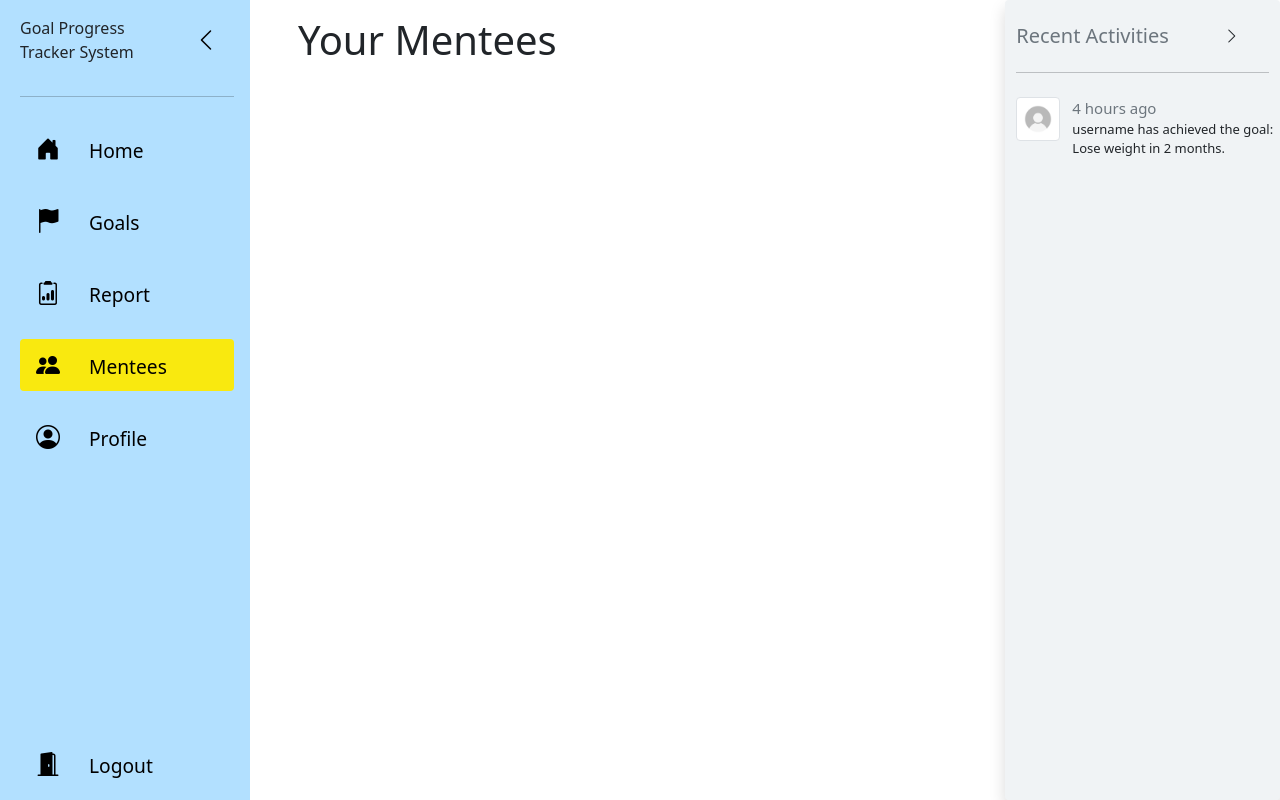
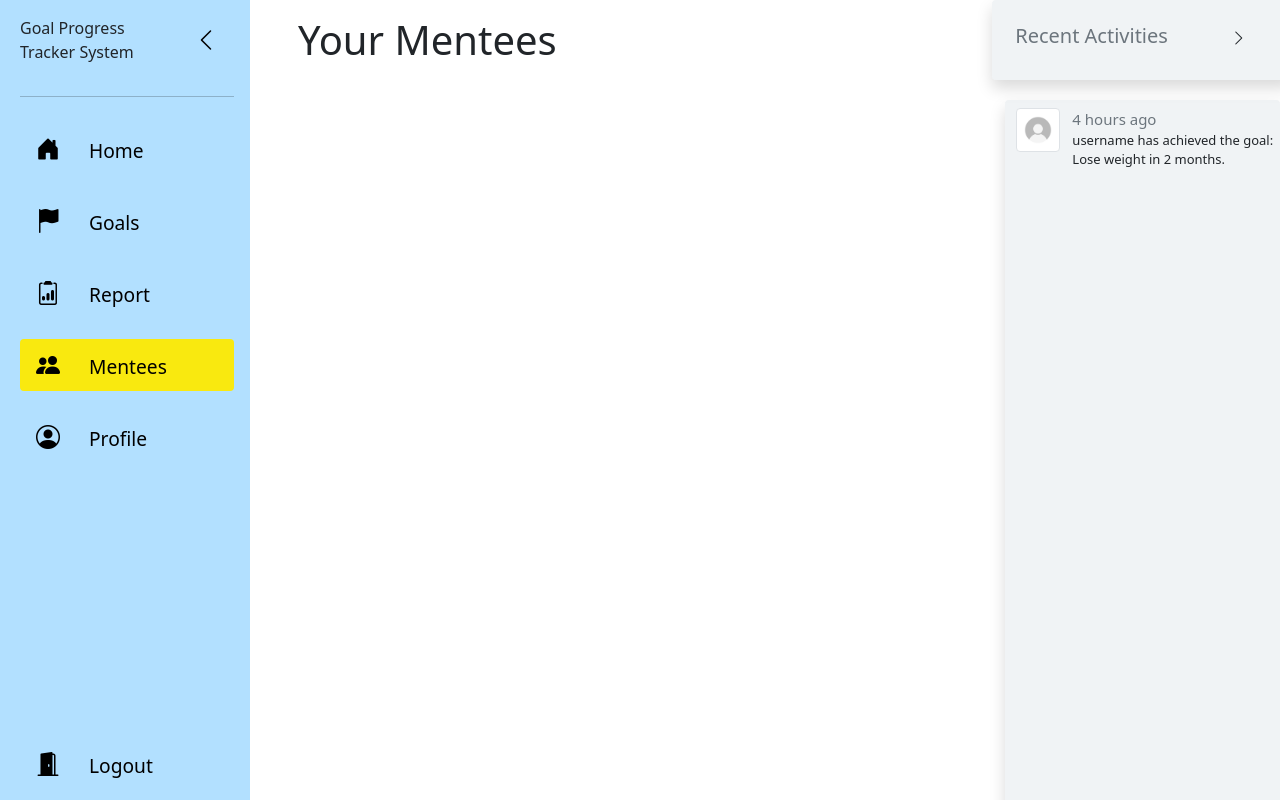
Before and after one commit to WIF2003-2022/goal-progress-tracker-fe, a PHP site: page /mentee.html in a window 1280 px wide. Run offline with PHP 8.4, Linux system fonts and the light colour scheme.

Commit message:
right tab beta test

```diff
--- a/public/mentee.html
+++ b/public/mentee.html
@@ -23,17 +23,14 @@
     <div>
         <nav-bar></nav-bar>
         <div class="content-wrapper">
+            <!-- tab title -->
+            <div class="row position-fixed shadow rounded right-tab-header">
+                <h5 class="col-9 mt-4 text-secondary">Recent Activities</h3>
+                    <i class="col-3 bi-chevron-right " id="right-tab-arrow"></i>
 
+            </div>
             <!-- right tab -->
-            <div class="position-absolute shadow rounded text-wrap right-tab" id="right-tab-close">
-
-                <!-- tab title -->
-                <div class="row" id="right-tab-close">
-                    <h5 class="col mt-4 text-secondary">Recent Activities</h3>
-                        <i class="col-3 bi-chevron-right pt-4" id="right-tab-arrow"></i>
-
-                </div>
-                <hr>
+            <div class="position-fixed shadow rounded text-wrap right-tab-open">
                 <!-- tab content -->
                 <div class="row mb-2 pe-1 py-2 activity">
                     <div class=" col-3">
@@ -56,12 +53,13 @@
     </div>
     <script>
         const arrow = document.querySelector("#right-tab-arrow")
-        const tab = document.querySelectorAll("#right-tab-close")
+        const tab = document.querySelector(".right-tab-open")
         arrow.addEventListener("click", () => {
-            // tab.classList.add("close-tab")
-            for (let i = 0; i < tab.length; i++) {
-                tab[i].setAttribute("id", "close-tab")
-
+            tab.classList.toggle("right-tab-close")
+            if (arrow.classList.contains("bi-chevron-right")) {
+                arrow.classList.replace("bi-chevron-right", "bi-chevron-left")
+            } else {
+                arrow.classList.replace("bi-chevron-left", "bi-chevron-right")
             }
         })
     </script>
--- a/public/styles/recent_activity.css
+++ b/public/styles/recent_activity.css
@@ -1,36 +1,54 @@
-.right-tab {
+.right-tab-header {
+  height: 10%;
+  width: 300px;
+  background-color: #ccd7df4d;
+  padding-left: 0.7em;
+  padding-right: 0.7em;
+  right: 0;
+}
+.right-tab-open {
   height: 100%;
   width: 275px;
   background-color: #ccd7df4d;
+  margin-top: 100px;
   padding-left: 0.7em;
   padding-right: 0.7em;
-  white-space: nowrap;
-  overflow-x: hidden;
-  transition: all 1.0s ease-in-out;
+  transition: all 0.5s ease-in-out;
   right: 0;
 }
-
+.right-tab-close{
+  padding: 0;
+  height: 100%;
+  width: 0px;
+  white-space: nowrap;
+  overflow: hidden;
+}
 #i-size{
   width: auto;
   height: auto;
   object-fit: contain;
 }
-
 .right-duration{
   font-size: 15px;
 }
-
 .right-description{
   font-size: 13px;
 }
-
 .activity:hover{
   background-color: #9aaebb4d;
 }
+#right-tab-arrow{
+  border-radius: 50%;
+  height: 70%;
+  width: 20%;
+  padding-top: 5%;
+  padding-left: 7%;
+  align-self: center;
 
-#close-tab{
-  height: 100%;
-  width: 0px;
+}
+#right-tab-arrow:hover{
+  background-color: #9aaebb4d;
+  cursor: pointer;
 }
 
 .colour{
```
